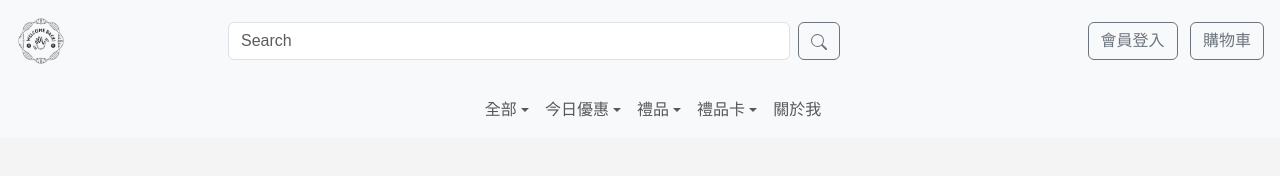
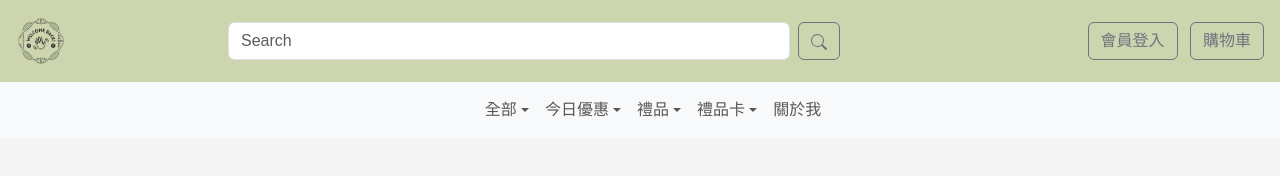
Before and after one commit to xu03xu03/ShoppingProducts1, a plain HTML site: page car.html in a window 1280 px wide. Shown: the top 176 px of the page. Drawn offline with nearby package versions, Linux system fonts and the light colour scheme; some icons are missing.

Commit message:
Update styles1.css

```diff
--- a/styles1.css
+++ b/styles1.css
@@ -6,7 +6,7 @@ body {
   }
   /* 基本樣式設定 */
 header, nav, footer {
-  background-color: #f8f9fa;
+  background-color: #CCD5AE;
 }
 
 header a img {
```
